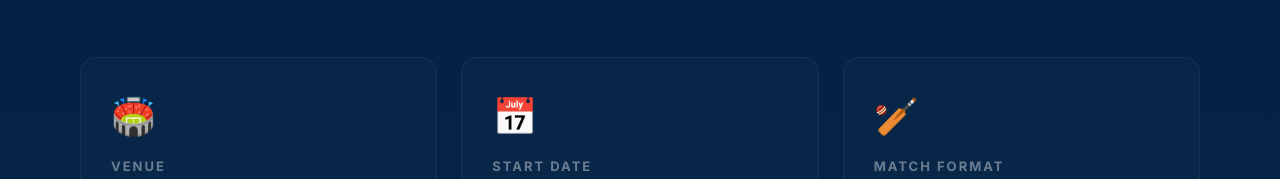
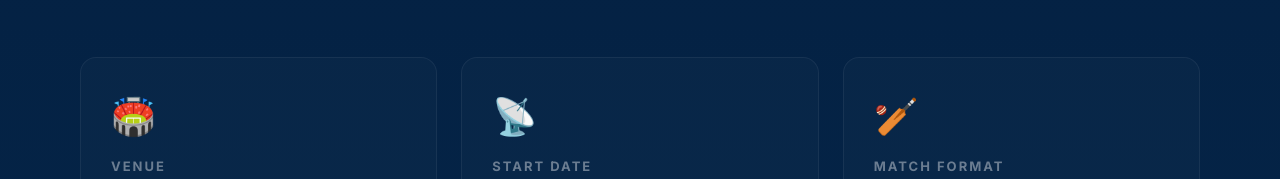
Before and after one commit to mdkaif11677-a11y/SEASON-18, a website: page index.html in a window 1280 px wide. Shown: the part 990-1169 px from the top of the page. Drawn offline with Linux system fonts and the light colour scheme.

Commit message:
Update index.html

```diff
--- a/index.html
+++ b/index.html
@@ -1441,7 +1441,7 @@
         <div class="sub">Home of CPL cricket</div>
       </div>
       <div class="detail-card reveal">
-        <div class="card-icon">📅</div>
+        <div class="card-icon">📡</div>
         <h3>Start Date</h3>
         <p>17 / 05 / 2026</p>
         <div class="sub">Day & Night Tournament</div>
```
